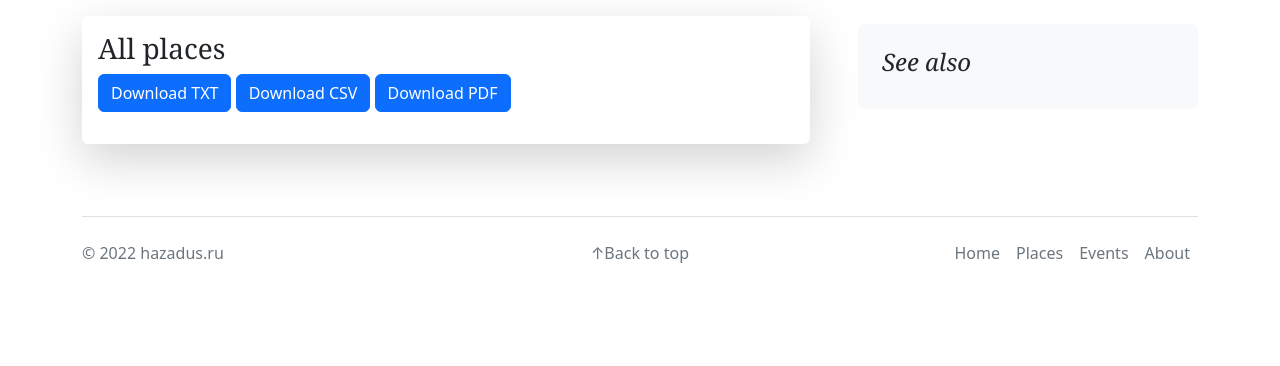
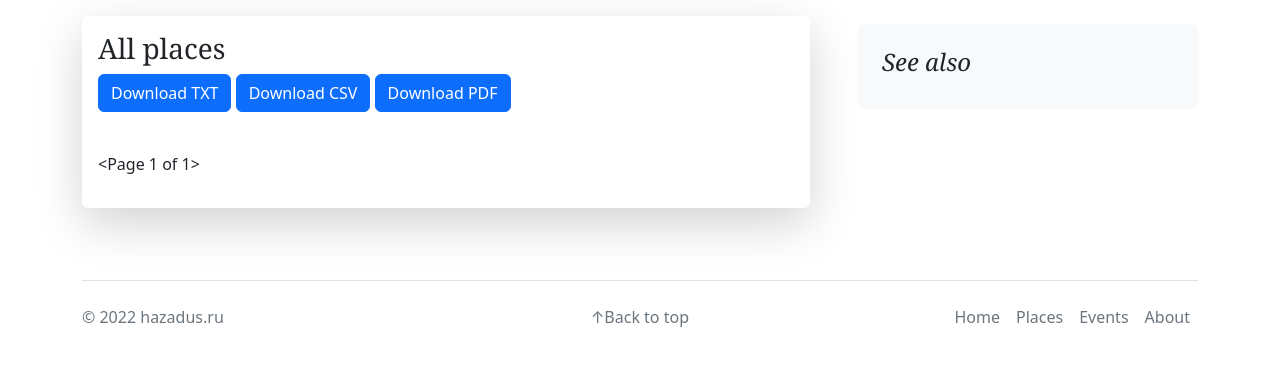
Before and after one commit to hazadus/django-website, a Django app: page /venues/ in a window 1280 px wide. Shown: the part 56-422 px from the top of the page. Run offline with Django 4.2, Linux system fonts and the light colour scheme; data that the repository does not hold is empty.

Commit message:
Lesson #18 done - added simple pagination to 'All Venues' view.

```diff
--- a/events/views.py
+++ b/events/views.py
@@ -4,11 +4,15 @@ import io
 
 from django.shortcuts import render, redirect
 from django.http import HttpResponseRedirect
+# Pagination related stuff:
+from django.core.paginator import Paginator
+# For downloads:
 from django.http import HttpResponse  # For different kinds of response - TXT/CSV
 from django.http import FileResponse  # For PDF download
-from reportlab.pdfgen import canvas  # PDF-related stuff
-from reportlab.lib.units import inch  # PDF-related stuff
-from reportlab.lib.pagesizes import A4  # PDF-related stuff
+# PDF-related stuff:
+from reportlab.pdfgen import canvas
+from reportlab.lib.units import inch
+from reportlab.lib.pagesizes import A4
 from reportlab.pdfbase import pdfmetrics
 from reportlab.pdfbase.ttfonts import TTFont
 
@@ -53,10 +57,16 @@ def all_events(request):
 
 
 def all_venues(request):
-    venue_list = Venue.objects.all()
+    venue_list = Venue.objects.all().order_by('-date_added')
+
+    # Set up pagination
+    paginator = Paginator(venue_list, 2)
+    page_num = request.GET.get('page')
+    page_venues = paginator.get_page(page_num)
 
     return render(request, 'events/all_venues.html', {
-        'venue_list': venue_list
+        'venue_list': venue_list,
+        'page_venues': page_venues
     })
 
 
--- a/templates/events/all_venues.html
+++ b/templates/events/all_venues.html
@@ -12,10 +12,20 @@
                     <a href="{% url 'all_venues_pdf' %}" class="btn btn-primary">Download PDF</a>
                 </p>
                 <p>
-                    {% for venue in venue_list %}
+                    {% for venue in page_venues.object_list %}
                         {% include 'snippets/venue_card.html' with venue=venue %}
                         <br/>
                     {% endfor %}
+                </p>
+                <p>
+                    {% if page_venues.has_previous %}
+                        <a href="?page={{ page_venues.previous_page_number }}" class="btn btn-secondary">&blacktriangleleft;&nbsp;Prev</a>
+                    {% endif %}
+                    {% if page_venues.has_next %}
+                        <a href="?page={{ page_venues.next_page_number }}" class="btn btn-secondary">Next&nbsp;&blacktriangleright;</a>
+                    {% endif %}
+                <br/>
+                    {{ page_venues }}<br/>
                 </p>
             </div>
         </div>
--- a/templates/snippets/venue_card.html
+++ b/templates/snippets/venue_card.html
@@ -7,6 +7,7 @@
         {% include 'snippets/venue_tags.html' with venue=venue %}
         <p class="card-text">
             {{ venue.description }}<br/>
+            <br/>
             <a href="{% url 'show_venue' venue.id %}" class="btn btn-primary">Details...</a>
             <a href="{% url 'delete_venue' venue.id %}" class="btn btn-danger">Delete venue</a>
         </p>
```
